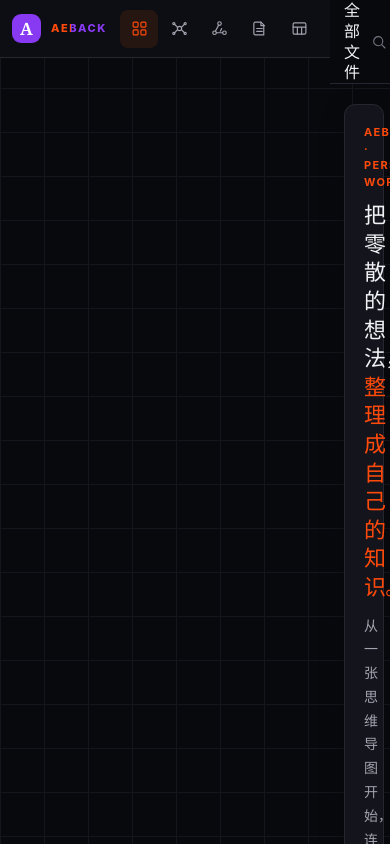
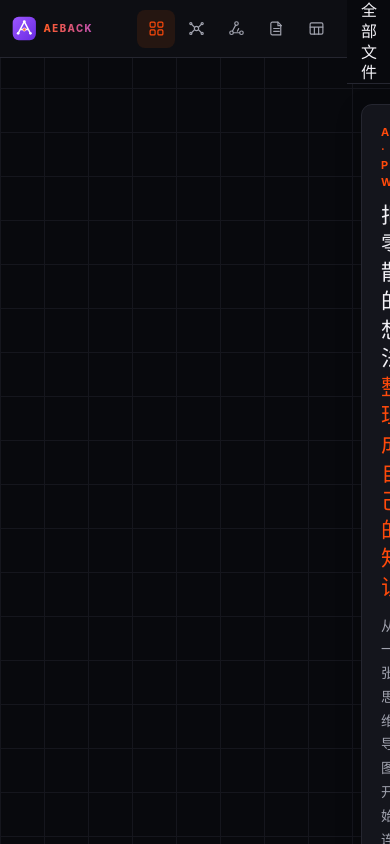
Before and after one commit to ShiyouQi888/AEBACK-Tool, a React (Vite) app: page / in a window 390 px wide. Shown: the top 844 px of the page. Built offline with nearby package versions, Linux system fonts and the light colour scheme.

Commit message:
Add collapsible sidebar and Aeback brand mark

```diff
--- a/index.html
+++ b/index.html
@@ -6,6 +6,7 @@
     <meta name="viewport" content="width=device-width, initial-scale=1.0" />
     <meta name="theme-color" content="#f5f6f8" />
     <meta name="description" content="Aeback — 个人工具工作台" />
+    <link rel="icon" type="image/svg+xml" href="/aeback-mark.svg" />
     <title>AEBACK — 个人工具</title>
   </head>
   <body>
--- a/src/App.tsx
+++ b/src/App.tsx
@@ -15,6 +15,7 @@ const toolTypes: ToolType[] = ['mindmap', 'graph', 'document', 'table']
 const DocumentEditor = lazy(() => import('./components/DocumentEditor'))
 const TableEditor = lazy(() => import('./components/TableEditor'))
 const themeStorageKey = 'aeback-theme'
+const sidebarCollapsedStorageKey = 'aeback-sidebar-collapsed'
 const toolDescriptions: Record<ToolType, string> = {
   mindmap: '把复杂主题拆开，找到清晰的结构。',
   graph: '连接概念与资料，看见知识之间的关系。',
@@ -65,6 +66,13 @@ function App() {
   const [view, setView] = useState<WorkspaceView>('library')
   const [selectedId, setSelectedId] = useState<string | null>(null)
   const [query, setQuery] = useState('')
+  const [sidebarCollapsed, setSidebarCollapsed] = useState(() => {
+    try {
+      return window.localStorage.getItem(sidebarCollapsedStorageKey) === 'true'
+    } catch {
+      return false
+    }
+  })
   const [createMenuOpen, setCreateMenuOpen] = useState(false)
   const [importOpen, setImportOpen] = useState(false)
   const [saveError, setSaveError] = useState<string | null>(null)
@@ -79,6 +87,13 @@ function App() {
   }, [theme])
 
   useEffect(() => { setSaveError(saveWorkspace(artifacts)) }, [artifacts])
+  useEffect(() => {
+    try {
+      window.localStorage.setItem(sidebarCollapsedStorageKey, String(sidebarCollapsed))
+    } catch {
+      // Keep the current sidebar state for this session if storage is unavailable.
+    }
+  }, [sidebarCollapsed])
 
   const selectedArtifact = artifacts.find((artifact) => artifact.id === selectedId)
   const filteredArtifacts = useMemo(() => artifacts
@@ -225,8 +240,8 @@ function App() {
   if (selectedArtifact?.type === 'graph') return <KnowledgeGraphEditor artifact={selectedArtifact} onChange={updateArtifact} onBack={() => leaveCanvas('graph')} onDelete={deleteArtifact} onImportArticle={importArticle} theme={theme} onToggleTheme={() => setTheme((current) => current === 'dark' ? 'light' : 'dark')} />
 
   return (
-    <div className="aeback-app">
-      <Sidebar view={view} artifacts={artifacts} selectedId={selectedId} onNavigate={navigate} onOpen={openArtifact} onExport={exportWorkspace} />
+    <div className={`aeback-app${sidebarCollapsed ? ' aeback-app--sidebar-collapsed' : ''}`}>
+      <Sidebar view={view} artifacts={artifacts} selectedId={selectedId} collapsed={sidebarCollapsed} onToggleCollapse={() => setSidebarCollapsed((value) => !value)} onNavigate={navigate} onOpen={openArtifact} onExport={exportWorkspace} />
       <main className={`main-area${selectedArtifact?.type === 'table' ? ' main-area--table' : ''}${selectedArtifact?.type === 'document' ? ' main-area--document' : ''}`}>
         <header className="app-header">
           <div className="heading-area">
--- /dev/null
+++ b/src/components/BrandLogo.tsx
@@ -0,0 +1,9 @@
+// Aeback brand assets shared by the workspace and full-screen canvas tools.
+type BrandLogoProps = { compact?: boolean; className?: string }
+
+function BrandLogo({ compact = false, className = '' }: BrandLogoProps) {
+  const src = `${import.meta.env.BASE_URL}${compact ? 'aeback-mark.svg' : 'aeback-logo.svg'}`
+  return <img className={`aeback-brand-image${compact ? ' aeback-brand-image--compact' : ''}${className ? ` ${className}` : ''}`} src={src} alt="" draggable={false} />
+}
+
+export default BrandLogo
--- a/src/components/CanvasHeader.tsx
+++ b/src/components/CanvasHeader.tsx
@@ -1,6 +1,7 @@
 // Aeback canvas header — minimal file controls floating above the full-screen canvas.
 import type { ReactNode } from 'react'
 import Icon from './Icon'
+import BrandLogo from './BrandLogo'
 import ThemeToggleButton, { type ThemeMode } from './ThemeToggleButton'
 
 type CanvasHeaderProps = {
@@ -18,7 +19,7 @@ function CanvasHeader({ title, onTitleChange, onBack, onDelete, theme, onToggleT
     <header className="canvas-header">
       <div className="canvas-header-left">
         <button className="canvas-back" type="button" aria-label="返回文件列表" onClick={onBack}><Icon name="back" size={17} /></button>
-        <span className="canvas-brand-mark">A</span>
+        <BrandLogo compact className="canvas-brand-mark" />
         <input aria-label="文件名称" value={title} onChange={(event) => onTitleChange(event.target.value)} />
       </div>
       <div className="canvas-header-right">{children}<ThemeToggleButton theme={theme} onToggle={onToggleTheme} /><button className="canvas-delete" type="button" aria-label="删除文件" title="删除文件" onClick={onDelete}><Icon name="trash" size={16} /></button></div>
--- a/src/components/Icon.tsx
+++ b/src/components/Icon.tsx
@@ -1,7 +1,7 @@
 // Aeback icon set for a compact, consistent personal tools workspace.
 import type { ReactNode } from 'react'
 
-export type IconName = 'grid' | 'mindmap' | 'network' | 'document' | 'table' | 'plus' | 'search' | 'download' | 'back' | 'close' | 'row' | 'column' | 'trash' | 'spark' | 'arrow' | 'list' | 'branch' | 'curve' | 'elbow' | 'arrange' | 'duplicate' | 'undo' | 'redo' | 'sun' | 'moon'
+export type IconName = 'grid' | 'mindmap' | 'network' | 'document' | 'table' | 'plus' | 'search' | 'download' | 'back' | 'close' | 'row' | 'column' | 'trash' | 'spark' | 'arrow' | 'list' | 'menu' | 'branch' | 'curve' | 'elbow' | 'arrange' | 'duplicate' | 'undo' | 'redo' | 'sun' | 'moon'
 
 const icons: Record<IconName, ReactNode> = {
   grid: <><rect x="3" y="3" width="7" height="7" rx="1.4" /><rect x="14" y="3" width="7" height="7" rx="1.4" /><rect x="3" y="14" width="7" height="7" rx="1.4" /><rect x="14" y="14" width="7" height="7" rx="1.4" /></>,
@@ -20,6 +20,7 @@ const icons: Record<IconName, ReactNode> = {
   spark: <><path d="m12 3 1.6 6.4L20 11l-6.4 1.6L12 19l-1.6-6.4L4 11l6.4-1.6L12 3Z" /><path d="m19 15 .8 2.2L22 18l-2.2.8L19 21l-.8-2.2L16 18l2.2-.8L19 15Z" /></>,
   arrow: <><path d="M5 12h14m-6-6 6 6-6 6" /></>,
   list: <><path d="M9 6h12M9 12h12M9 18h12" /><path d="M4 6h.01M4 12h.01M4 18h.01" /></>,
+  menu: <path d="M4 6h16M4 12h16M4 18h16" />,
   branch: <><circle cx="6" cy="5" r="2" /><circle cx="18" cy="19" r="2" /><path d="M6 7v5a7 7 0 0 0 7 7h3m0 0-3-3m3 3-3 3" /></>,
   curve: <path d="M4 18h4a5 5 0 0 0 5-5V9a4 4 0 0 1 4-4h3" />,
   elbow: <path d="M4 18h8V6h8" />,
--- a/src/components/Sidebar.tsx
+++ b/src/components/Sidebar.tsx
@@ -1,6 +1,7 @@
 // Aeback navigation — direct entry to each personal tool and recent work.
 import { TOOL_LABELS, type ToolType, type WorkspaceArtifact, type WorkspaceView } from '../types'
 import Icon, { type IconName } from './Icon'
+import BrandLogo from './BrandLogo'
 
 const toolItems: Array<{ type: ToolType; icon: IconName }> = [
   { type: 'mindmap', icon: 'mindmap' },
@@ -13,25 +14,32 @@ type SidebarProps = {
   view: WorkspaceView
   artifacts: WorkspaceArtifact[]
   selectedId: string | null
+  collapsed: boolean
+  onToggleCollapse: () => void
   onNavigate: (view: WorkspaceView) => void
   onOpen: (artifact: WorkspaceArtifact) => void
   onExport: () => void
 }
 
-function Sidebar({ view, artifacts, selectedId, onNavigate, onOpen, onExport }: SidebarProps) {
+function Sidebar({ view, artifacts, selectedId, collapsed, onToggleCollapse, onNavigate, onOpen, onExport }: SidebarProps) {
   const recent = [...artifacts].sort((a, b) => b.updatedAt.localeCompare(a.updatedAt)).slice(0, 5)
   return (
-    <aside className="sidebar">
-      <button className="brand-lockup" type="button" onClick={() => onNavigate('library')} aria-label="Aeback 全部文件">
-        <span className="brand-mark">A</span><span className="brand-wordmark">AEBACK</span>
-      </button>
-      <nav className="primary-nav" aria-label="Aeback 工具导航">
-        <button className={`nav-link${view === 'library' && !selectedId ? ' nav-link--active' : ''}`} type="button" aria-label="全部文件" aria-current={view === 'library' && !selectedId ? 'page' : undefined} onClick={() => onNavigate('library')}>
+    <aside className={`sidebar${collapsed ? ' sidebar--collapsed' : ''}`}>
+      <div className="sidebar-header">
+        <button className="brand-lockup" type="button" onClick={() => onNavigate('library')} aria-label="Aeback 全部文件">
+          <BrandLogo compact={collapsed} />
+        </button>
+        <button className="sidebar-toggle" type="button" aria-label={collapsed ? '展开侧栏' : '折叠侧栏'} title={collapsed ? '展开侧栏' : '折叠侧栏'} aria-expanded={!collapsed} aria-controls="sidebar-navigation" onClick={onToggleCollapse}>
+          <Icon name="menu" size={17} />
+        </button>
+      </div>
+      <nav className="primary-nav" id="sidebar-navigation" aria-label="Aeback 工具导航">
+        <button className={`nav-link${view === 'library' && !selectedId ? ' nav-link--active' : ''}`} type="button" aria-label="全部文件" title={collapsed ? '全部文件' : undefined} aria-current={view === 'library' && !selectedId ? 'page' : undefined} onClick={() => onNavigate('library')}>
           <Icon name="grid" size={17} /><span>全部文件</span>
         </button>
         <div className="nav-divider" />
         {toolItems.map(({ type, icon }) => (
-          <button className={`nav-link${view === type ? ' nav-link--active' : ''}`} type="button" key={type} aria-label={TOOL_LABELS[type]} aria-current={view === type ? 'page' : undefined} onClick={() => onNavigate(type)}>
+          <button className={`nav-link${view === type ? ' nav-link--active' : ''}`} type="button" key={type} aria-label={TOOL_LABELS[type]} title={collapsed ? TOOL_LABELS[type] : undefined} aria-current={view === type ? 'page' : undefined} onClick={() => onNavigate(type)}>
             <Icon name={icon} size={17} /><span>{TOOL_LABELS[type]}</span>
           </button>
         ))}
@@ -46,8 +54,8 @@ function Sidebar({ view, artifacts, selectedId, onNavigate, onOpen, onExport }:
         ))}
       </div>
       <div className="sidebar-bottom">
-        <span className="storage-state"><i />本地工作区</span>
-        <button className="export-button" type="button" onClick={onExport}><Icon name="download" size={15} />导出数据</button>
+        <span className="storage-state" role="status" aria-label="本地工作区" title={collapsed ? '本地工作区' : undefined}><i />本地工作区</span>
+        <button className="export-button" type="button" aria-label="导出数据" title={collapsed ? '导出数据' : undefined} onClick={onExport}><Icon name="download" size={15} />导出数据</button>
       </div>
     </aside>
   )
--- a/src/styles.css
+++ b/src/styles.css
@@ -90,9 +90,13 @@ button:focus-visible, input:focus-visible, select:focus-visible, textarea:focus-
 
 .aeback-app { min-height: 100vh; display: flex; background-color: var(--aeback-page); background-image: linear-gradient(var(--aeback-grid) 1px, transparent 1px), linear-gradient(90deg, var(--aeback-grid) 1px, transparent 1px); background-size: 44px 44px; }
 .sidebar { position: fixed; inset: 0 auto 0 0; z-index: 4; width: 232px; display: flex; flex-direction: column; padding: 22px 13px 14px; border-right: 1px solid var(--aeback-line); background: var(--aeback-sidebar); }
-.brand-lockup { display: flex; align-items: center; gap: 10px; margin: 0 0 28px; padding: 0 8px; border: 0; background: transparent; text-align: left; cursor: pointer; }
-.brand-mark { width: 31px; height: 31px; display: grid; place-items: center; color: var(--aeback-on-accent); border-radius: 9px; background: var(--aeback-brand); font-family: Georgia, serif; font-size: 19px; font-weight: 700; }
-.brand-wordmark { color: var(--aeback-accent); background: linear-gradient(90deg, var(--aeback-accent) 0 36%, var(--aeback-brand) 36% 100%); background-clip: text; -webkit-background-clip: text; -webkit-text-fill-color: transparent; font-size: 12px; letter-spacing: .14em; font-weight: 790; }
+.sidebar-header { min-width: 0; display: flex; align-items: center; justify-content: space-between; gap: 8px; margin: 0 0 28px; padding: 0 5px; }
+.brand-lockup { min-width: 0; display: flex; align-items: center; margin: 0; padding: 0; border: 0; background: transparent; text-align: left; cursor: pointer; }
+.aeback-brand-image { width: 144px; height: 32px; display: block; object-fit: contain; }
+.aeback-brand-image--compact { width: 31px; height: 31px; }
+.sidebar-toggle { width: 32px; height: 32px; display: grid; flex: 0 0 auto; place-items: center; padding: 0; color: var(--aeback-subtle); border: 1px solid transparent; border-radius: 7px; background: transparent; cursor: pointer; transition: color 130ms ease, background 130ms ease, border-color 130ms ease; }
+.sidebar-toggle:hover { color: var(--aeback-ink); border-color: var(--aeback-line); background: var(--aeback-canvas); }
+.sidebar-toggle:focus-visible { outline-offset: 1px; }
 .primary-nav { display: grid; gap: 4px; }
 .nav-link { min-height: 40px; display: flex; align-items: center; gap: 11px; padding: 0 11px; color: var(--aeback-subtle); border: 0; border-radius: 8px; background: transparent; text-align: left; font-size: 13px; font-weight: 520; cursor: pointer; }
 .nav-link:hover { color: var(--aeback-ink); background: var(--aeback-canvas); }
@@ -295,9 +299,11 @@ button:focus-visible, input:focus-visible, select:focus-visible, textarea:focus-
 
 @media (max-width: 680px) {
   .sidebar { position: sticky; inset: 0 0 auto; width: 100%; height: 58px; flex-direction: row; align-items: center; gap: 13px; padding: 0 12px; border-right: 0; border-bottom: 1px solid var(--line); }
-  .brand-lockup { flex: 0 0 auto; margin: 0; padding: 0; }
-  .brand-mark { width: 29px; height: 29px; font-size: 17px; }
-  .brand-wordmark { font-size: 11px; }
+  .sidebar-header { flex: 0 0 auto; gap: 5px; margin: 0; padding: 0; }
+  .brand-lockup { flex: 0 0 auto; }
+  .aeback-brand-image { width: 112px; height: auto; }
+  .aeback-brand-image--compact { width: 29px; height: 29px; }
+  .sidebar-toggle { display: none; }
   .primary-nav { display: flex; flex: 1; gap: 2px; overflow: auto; }
   .nav-link { width: 38px; min-width: 38px; min-height: 38px; justify-content: center; padding: 0; }
   .nav-link span, .nav-divider { display: none; }
@@ -420,7 +426,7 @@ button:focus-visible, input:focus-visible, select:focus-visible, textarea:focus-
 .canvas-delete { width: 32px; padding: 0; color: var(--aeback-danger); }
 .canvas-header-primary { color: var(--aeback-on-accent); border-color: var(--aeback-accent); background: var(--aeback-accent); box-shadow: 0 6px 18px var(--aeback-accent-glow); }
 .canvas-header-primary:hover { color: var(--aeback-on-accent); background: var(--aeback-accent-hover); }
-.canvas-brand-mark { width: 25px; height: 25px; display: grid; flex: 0 0 auto; place-items: center; color: var(--aeback-on-accent); border-radius: 7px; background: var(--aeback-brand); font-family: Georgia, serif; font-size: 16px; font-weight: 700; }
+.canvas-brand-mark { width: 25px; height: 25px; flex: 0 0 auto; object-fit: contain; }
 .canvas-header-left input { width: min(43vw, 510px); min-width: 80px; padding: 5px 2px; color: var(--aeback-ink); border: 0; outline: 0; background: transparent; font: inherit; font-size: 14px; font-weight: 620; }
 .canvas-header-left input:focus { border-bottom: 1px solid var(--aeback-focus); }
 .canvas-tool-rail, .canvas-zoom {
@@ -636,3 +642,32 @@ button:focus-visible, input:focus-visible, select:focus-visible, textarea:focus-
   .canvas-export-dropdown { width: min(208px, calc(100vw - 24px)); }
   .canvas-export-status { top: 62px; right: 8px; }
 }
+
+/* Aeback compact navigation — preserve every tool while reclaiming canvas width. */
+.sidebar, .main-area { transition: width 160ms ease, margin-left 160ms ease; }
+.aeback-app--sidebar-collapsed .sidebar { width: 72px; padding: 18px 8px 14px; }
+.aeback-app--sidebar-collapsed .main-area { width: calc(100% - 72px); margin-left: 72px; }
+.sidebar--collapsed .sidebar-header { justify-content: flex-start; gap: 2px; margin-bottom: 24px; padding: 0; }
+.sidebar--collapsed .brand-lockup { padding: 0; }
+.sidebar--collapsed .aeback-brand-image--compact { width: 24px; height: 24px; }
+.sidebar--collapsed .sidebar-toggle { width: 26px; height: 30px; }
+.sidebar--collapsed .nav-link { justify-content: center; gap: 0; padding: 0; }
+.sidebar--collapsed .nav-link span, .sidebar--collapsed .sidebar-caption, .sidebar--collapsed .recent-link span { display: none; }
+.sidebar--collapsed .nav-divider { margin-right: 4px; margin-left: 4px; }
+.sidebar--collapsed .sidebar-recent { margin-top: 22px; }
+.sidebar--collapsed .recent-link { justify-content: center; gap: 0; padding: 0; }
+.sidebar--collapsed .sidebar-bottom { justify-items: center; }
+.sidebar--collapsed .storage-state { justify-content: center; gap: 0; padding-right: 0; padding-left: 0; font-size: 0; }
+.sidebar--collapsed .export-button { justify-content: center; gap: 0; padding: 0; font-size: 0; }
+
+@media (max-width: 680px) {
+  .aeback-app--sidebar-collapsed .sidebar { position: sticky; inset: 0 0 auto; width: 100%; height: 58px; flex-direction: row; align-items: center; gap: 13px; padding: 0 12px; }
+  .aeback-app--sidebar-collapsed .main-area { width: 100%; margin-left: 0; }
+  .sidebar--collapsed .sidebar-header { flex: 0 0 auto; gap: 5px; margin: 0; padding: 0; }
+  .sidebar--collapsed .brand-lockup { display: flex; }
+  .sidebar--collapsed .aeback-brand-image--compact { width: 29px; height: 29px; }
+  .sidebar--collapsed .sidebar-toggle { display: none; }
+  .sidebar--collapsed .primary-nav { display: flex; flex: 1; }
+  .sidebar--collapsed .nav-link { width: 38px; min-width: 38px; min-height: 38px; justify-content: center; padding: 0; }
+  .sidebar--collapsed .sidebar-recent, .sidebar--collapsed .sidebar-bottom { display: none; }
+}
```
Also changed, not shown: public/aeback-logo.svg (added), public/aeback-mark.svg (added).
